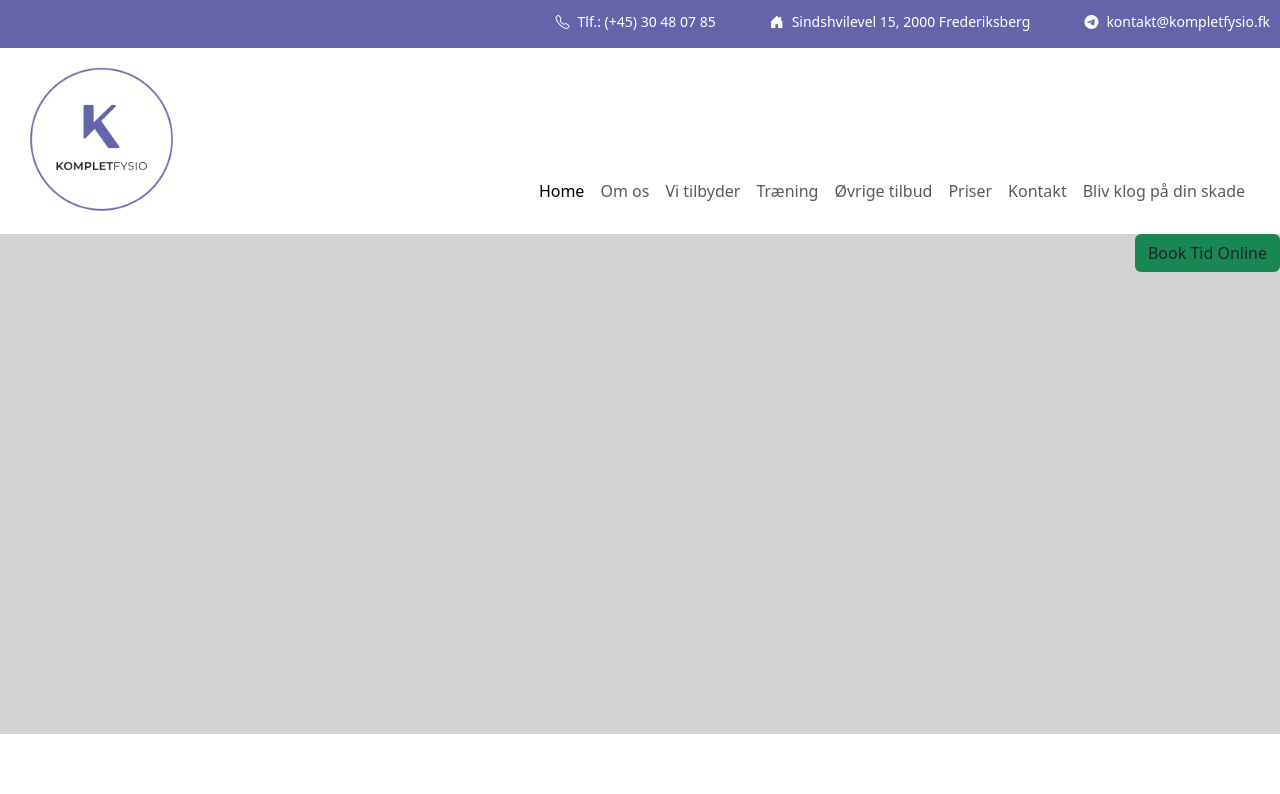
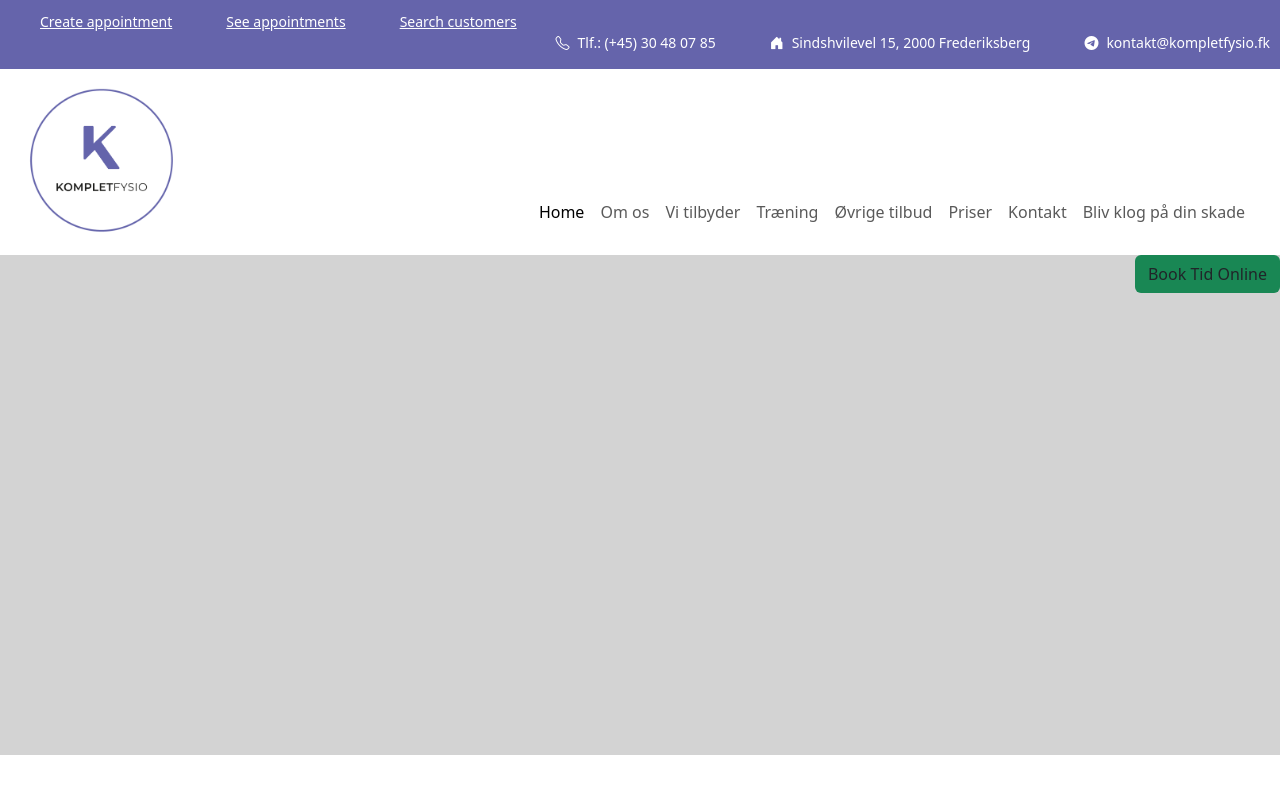
Before and after one commit to EmailKolar/KompletFysio_Frontend, a website: page project/index.html in a window 1280 px wide. Drawn offline with nearby package versions, Linux system fonts and the light colour scheme.

Commit message:
Employee navbar first buttons

```diff
--- a/project/index.html
+++ b/project/index.html
@@ -17,6 +17,27 @@
 </head>
 <body>
 <div class="overHeaderContainer">
+<!--todo hidden employee navbar - Maybe just make shown until a later sprint, and make the creat appointment for employee-->
+    <div class="row">
+        <div class="col-sm-12 col-md-auto">
+<!--            todo den her er vigtigst til dette sprint så vi kan få point:)
+                Skal den være en ny html side eller en modal ligesom for customer?-->
+            <a href="#" class="contactInfo">
+                Create appointment
+            </a>
+        </div>
+        <div class="col-sm-12 col-md-auto">
+            <a href="#" class="contactInfo">
+                See appointments
+            </a>
+        </div>
+        <div class="col-sm-12 col-md-auto">
+            <a href="#" class="contactInfo">
+                Search customers
+            </a>
+        </div>
+    </div>
+
     <div class="row linkContainer">
         <div class="col-sm-12 col-md-auto">
             <p class="contactInfo">
```
